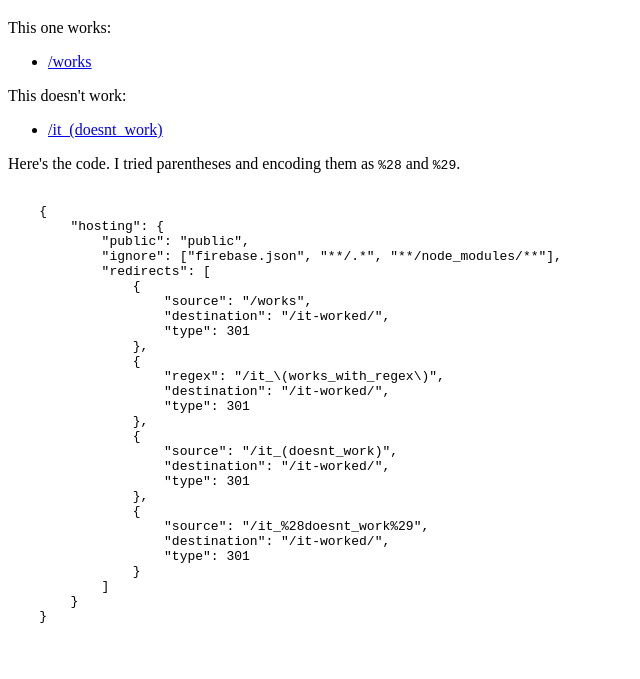
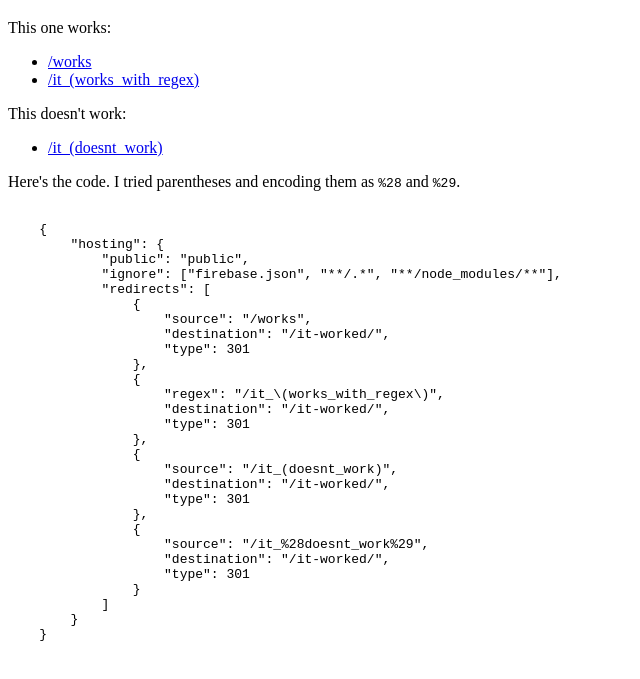
Before and after one commit to j127/firebase-redirect-test, a Gatsby site: page / in a window 1280 px wide. Shown: the part 61-740 px from the top of the page, without its empty margins (0-640 px from the left). Built offline with nearby package versions, Linux system fonts and the light colour scheme; Gatsby itself is replaced by a stand-in of ours.

Commit message:
Update home page

```diff
--- a/src/pages/index.js
+++ b/src/pages/index.js
@@ -39,6 +39,9 @@ const IndexPage = () => {
                 <li>
                     <a href="/works">/works</a>
                 </li>
+                <li>
+                    <a href="/it_(works_with_regex)">/it_(works_with_regex)</a>
+                </li>
             </ul>
             <p>This doesn't work:</p>
             <ul>
```
